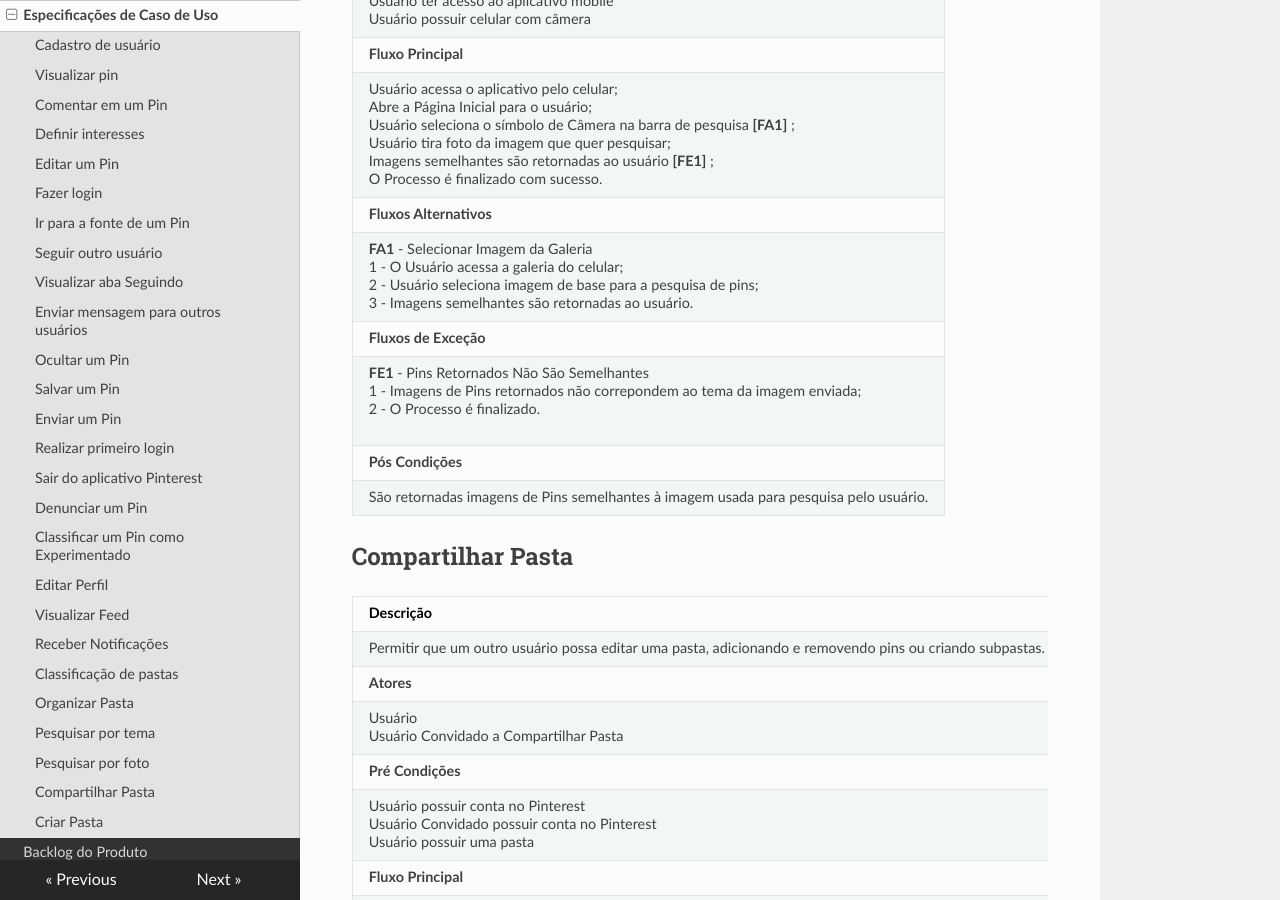
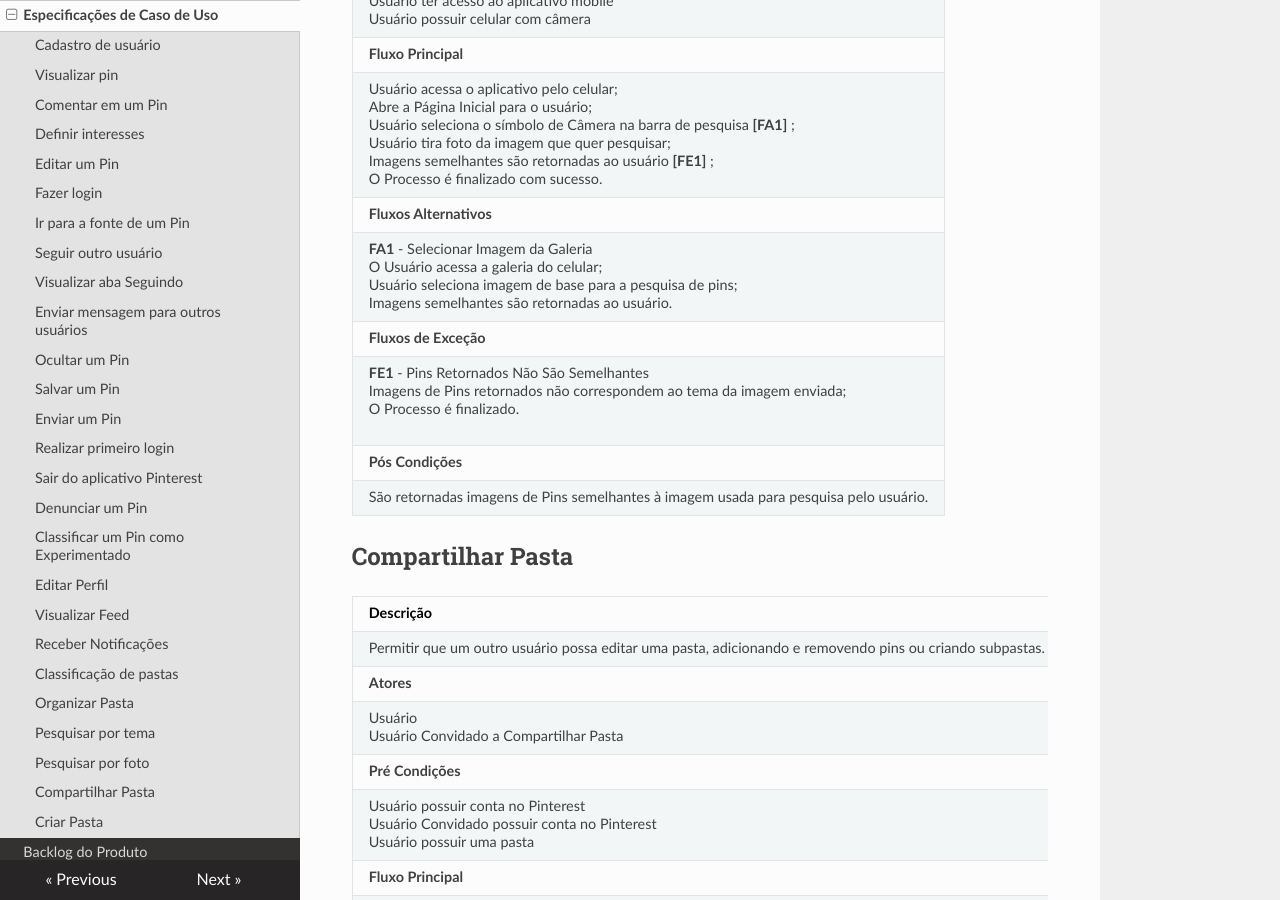
Before and after one commit to joberthrogers18/2018.2-Requisitos-Pinterest, an MkDocs documentation site: the page built from docs/especificacoes_caso_uso.md, in a window 1280 px wide and 900 px high, scrolled down 17682 px. Built offline with MkDocs 1.6.1, drawn with Linux system fonts in a browser that asks for light colours; nearby versions of some CDN libraries; old or Windows-style settings are respelled for this version of MkDocs.

Commit message:
Fixed mispelling

```diff
--- a/docs/especificacoes_caso_uso.md
+++ b/docs/especificacoes_caso_uso.md
@@ -426,9 +426,9 @@
 | **Fluxo Principal** |
 |Usuário acessa o aplicativo pelo celular; <br>  Abre a Página Inicial para o usuário; <br> Usuário seleciona o símbolo de Câmera na barra de pesquisa **[FA1]** ; <br>  Usuário tira foto da imagem que quer pesquisar; <br>  Imagens semelhantes são retornadas ao usuário **[FE1]** ; <br>  O Processo é finalizado com sucesso. |
 | **Fluxos Alternativos** |
-| **FA1** - Selecionar Imagem da Galeria <br> 1 - O Usuário acessa a galeria do celular; <br> 2 - Usuário seleciona imagem de base para a pesquisa de pins; <br> 3 - Imagens semelhantes são retornadas ao usuário.|
+| **FA1** - Selecionar Imagem da Galeria <br> O Usuário acessa a galeria do celular; <br>  Usuário seleciona imagem de base para a pesquisa de pins; <br> Imagens semelhantes são retornadas ao usuário.|
 | **Fluxos de Exceção**|
-| **FE1** - Pins Retornados Não São Semelhantes <br> 1 - Imagens de Pins retornados não correpondem ao tema da imagem enviada;  <br> 2 - O Processo é finalizado.<br><br>  |
+| **FE1** - Pins Retornados Não São Semelhantes <br> Imagens de Pins retornados não correspondem ao tema da imagem enviada;  <br> O Processo é finalizado.<br><br>  |
 | **Pós Condições**|
 | São retornadas imagens de Pins semelhantes à imagem usada para pesquisa pelo usuário.  |
 
```
